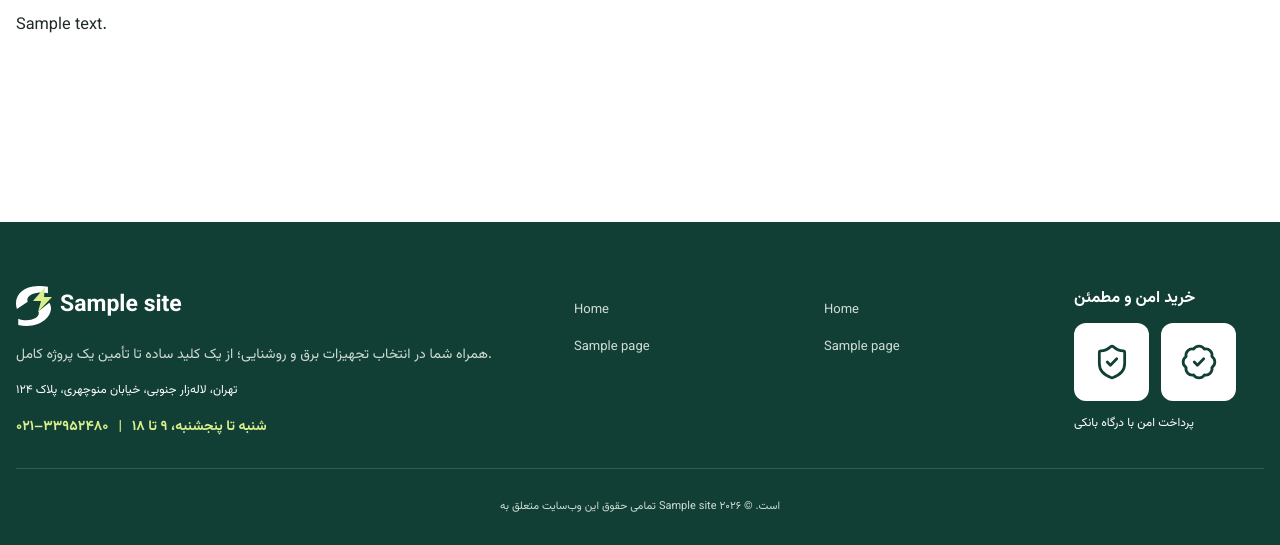
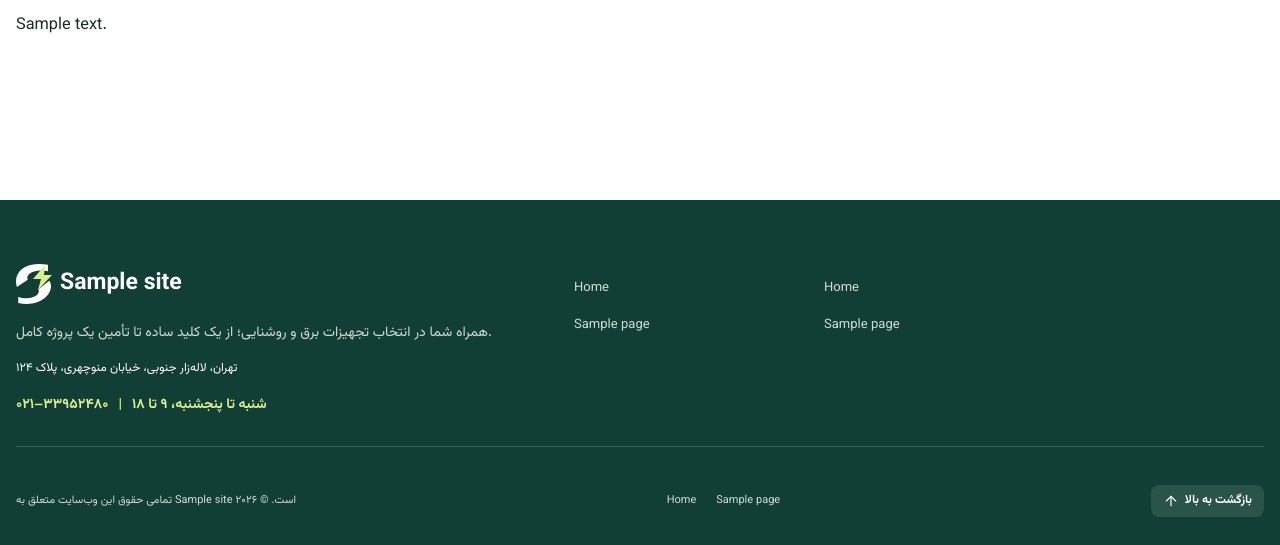
Before and after one commit to theywsin/samadi-electric, a WordPress theme: template samadi-electric/page.php in a window 1280 px wide. Shown: the part 255-800 px from the top of the page. Run offline with PHP 8.4 and a stand-in for WordPress, Linux system fonts and the light colour scheme; the site name, menu and one post (Sample post) are stand-ins, and other content is empty; some libraries are stand-ins or nearby versions.

Commit message:
Footer (Figma layout): legal links, back to top, hide placeholder trust seals
- Bottom bar gains an optional legal menu (new footer_legal location) and a
  back-to-top link (Customizer toggle), styled in the Figma footer palette.
- The trust-seal column shows placeholder seals only in the Customizer; visitors
  see the column only when real seal code is in the footer-trust widget area.
- Regenerate the POT file; document the new menu and seal behavior.

Co-Authored-By: Claude Opus 5.5 <noreply@anthropic.com>
Claude-Session: https://claude.ai/code/session_0132miQce2Zny2Np56GdYejP

```diff
--- a/samadi-electric/assets/css/layout.css
+++ b/samadi-electric/assets/css/layout.css
@@ -711,6 +711,62 @@
 	margin: 0;
 }
 
+.se-footer__bottom-row {
+	display: flex;
+	flex-wrap: wrap;
+	align-items: center;
+	justify-content: space-between;
+	gap: 10px 24px;
+}
+
+.se-footer__bottom-row::before {
+	flex-basis: 100%;
+}
+
+/* Copyright stays centered when it is the only item, as in the design. */
+.se-footer__bottom-row > .se-footer__copy:last-child {
+	flex: 1 1 auto;
+}
+
+.se-footer__legal-links {
+	display: flex;
+	flex-wrap: wrap;
+	justify-content: center;
+	gap: 4px 20px;
+	margin: 0;
+	padding: 0;
+	list-style: none;
+}
+
+.se-footer__legal a,
+.se-footer__copy a {
+	color: var(--se-on-dark);
+}
+
+.se-footer__legal a:hover,
+.se-footer__copy a:hover {
+	color: #fff;
+}
+
+.se-footer__top {
+	display: inline-flex;
+	align-items: center;
+	gap: 6px;
+	min-height: 32px;
+	padding: 4px 12px;
+	border-radius: var(--se-radius-sm);
+	background: rgba(255, 255, 255, 0.1);
+	color: #fff;
+	font-size: 12px;
+	font-weight: 700;
+	transition: background-color 0.2s var(--se-ease), color 0.2s var(--se-ease);
+}
+
+.se-footer__top:hover {
+	background: var(--se-accent);
+	color: var(--se-primary);
+}
+
 .se-contact {
 	margin: 0;
 	padding: 0;
@@ -974,6 +1030,15 @@
 		margin-block-end: 28px;
 	}
 
+	.se-footer__bottom-row {
+		flex-direction: column;
+	}
+
+	.se-footer__bottom-row::before {
+		flex-basis: auto;
+		align-self: stretch;
+	}
+
 	.se-main {
 		padding-block: 16px 32px;
 	}
--- a/samadi-electric/inc/customizer.php
+++ b/samadi-electric/inc/customizer.php
@@ -451,5 +451,6 @@ function samadi_customize_register( $wp_customize ) {
 	$add( 'footer_trust_title', 'samadi_footer', array( 'label' => __( 'عنوان ستون نمادهای اعتماد', 'samadi-electric' ) ) );
 	$add( 'footer_trust_text', 'samadi_footer', array( 'label' => __( 'متن زیر نمادهای اعتماد', 'samadi-electric' ) ) );
 	$add( 'footer_copyright', 'samadi_footer', array( 'label' => __( 'متن کپی‌رایت (خالی = پیش‌فرض)', 'samadi-electric' ) ), 'wp_kses_post' );
+	$add( 'footer_back_to_top', 'samadi_footer', array( 'type' => 'checkbox', 'label' => __( 'دکمه بازگشت به بالا', 'samadi-electric' ) ), 'samadi_sanitize_checkbox' );
 }
 add_action( 'customize_register', 'samadi_customize_register' );
--- a/samadi-electric/inc/helpers.php
+++ b/samadi-electric/inc/helpers.php
@@ -156,6 +156,7 @@ function samadi_defaults() {
 		'footer_trust_title'     => __( 'خرید امن و مطمئن', 'samadi-electric' ),
 		'footer_trust_text'      => __( 'پرداخت امن با درگاه بانکی', 'samadi-electric' ),
 		'footer_copyright'       => '',
+		'footer_back_to_top'     => true,
 	);
 
 	/**
--- a/samadi-electric/inc/icons-data.php
+++ b/samadi-electric/inc/icons-data.php
@@ -29,6 +29,7 @@ return array(
 	'map-pin' => '<path d="M20 10c0 4.993-5.539 10.193-7.399 11.799a1 1 0 0 1-1.202 0C9.539 20.193 4 14.993 4 10a8 8 0 0 1 16 0"/><circle cx="12" cy="10" r="3"/>',
 	'mail' => '<path d="m22 7-8.991 5.727a2 2 0 0 1-2.009 0L2 7"/><rect x="2" y="4" width="20" height="16" rx="2"/>',
 	'sliders-horizontal' => '<path d="M10 5H3"/><path d="M12 19H3"/><path d="M14 3v4"/><path d="M16 17v4"/><path d="M21 12h-9"/><path d="M21 19h-5"/><path d="M21 5h-7"/><path d="M8 10v4"/><path d="M8 12H3"/>',
+	'arrow-up' => '<path d="m5 12 7-7 7 7"/><path d="M12 19V5"/>',
 	'arrow-up-down' => '<path d="m21 16-4 4-4-4"/><path d="M17 20V4"/><path d="m3 8 4-4 4 4"/><path d="M7 4v16"/>',
 	'list' => '<path d="M3 5h.01"/><path d="M3 12h.01"/><path d="M3 19h.01"/><path d="M8 5h13"/><path d="M8 12h13"/><path d="M8 19h13"/>',
 	'grid-2x2' => '<path d="M12 3v18"/><path d="M3 12h18"/><rect x="3" y="3" width="18" height="18" rx="2"/>',
--- a/samadi-electric/inc/setup.php
+++ b/samadi-electric/inc/setup.php
@@ -59,10 +59,11 @@ function samadi_setup() {
 
 	register_nav_menus(
 		array(
-			'primary'     => __( 'منوی اصلی (هدر)', 'samadi-electric' ),
-			'mobile'      => __( 'منوی موبایل', 'samadi-electric' ),
-			'footer_shop' => __( 'فوتر: دسترسی سریع فروشگاه', 'samadi-electric' ),
-			'footer_help' => __( 'فوتر: راهنما و قوانین', 'samadi-electric' ),
+			'primary'      => __( 'منوی اصلی (هدر)', 'samadi-electric' ),
+			'mobile'       => __( 'منوی موبایل', 'samadi-electric' ),
+			'footer_shop'  => __( 'فوتر: دسترسی سریع فروشگاه', 'samadi-electric' ),
+			'footer_help'  => __( 'فوتر: راهنما و قوانین', 'samadi-electric' ),
+			'footer_legal' => __( 'فوتر: لینک‌های نوار پایین (قوانین، حریم خصوصی)', 'samadi-electric' ),
 		)
 	);
 
--- a/samadi-electric/template-parts/footer/site-footer.php
+++ b/samadi-electric/template-parts/footer/site-footer.php
@@ -111,6 +111,8 @@ $samadi_trust_text  = (string) samadi_option( 'footer_trust_text' );
 				?>
 			</div>
 
+			<?php // Seal placeholders appear only in the Customizer, so visitors never see seals the store does not hold. ?>
+			<?php if ( is_active_sidebar( 'footer-trust' ) || is_customize_preview() ) : ?>
 				<div class="se-footer__col se-footer__col--trust">
 					<?php if ( $samadi_trust_title ) : ?>
 						<h2 class="se-footer__title"><?php echo esc_html( $samadi_trust_title ); ?></h2>
@@ -127,11 +129,12 @@ $samadi_trust_text  = (string) samadi_option( 'footer_trust_text' );
 						<p class="se-footer__trust-text"><?php echo esc_html( $samadi_trust_text ); ?></p>
 					<?php endif; ?>
 				</div>
+			<?php endif; ?>
 		</div>
 	</div>
 
 	<div class="se-footer__bottom">
-		<div class="se-container">
+		<div class="se-container se-footer__bottom-row">
 			<p class="se-footer__copy">
 				<?php
 				if ( $samadi_copyright ) {
@@ -142,6 +145,26 @@ $samadi_trust_text  = (string) samadi_option( 'footer_trust_text' );
 				}
 				?>
 			</p>
+			<?php
+			if ( has_nav_menu( 'footer_legal' ) ) {
+				wp_nav_menu(
+					array(
+						'theme_location'       => 'footer_legal',
+						'container'            => 'nav',
+						'container_class'      => 'se-footer__legal',
+						'container_aria_label' => __( 'لینک‌های قوانین', 'samadi-electric' ),
+						'menu_class'           => 'se-footer__legal-links',
+						'depth'                => 1,
+					)
+				);
+			}
+			?>
+			<?php if ( samadi_option( 'footer_back_to_top' ) ) : ?>
+				<a class="se-footer__top" href="#se-page">
+					<?php samadi_icon( 'arrow-up', array( 'size' => 16 ) ); ?>
+					<?php esc_html_e( 'بازگشت به بالا', 'samadi-electric' ); ?>
+				</a>
+			<?php endif; ?>
 		</div>
 	</div>
 </footer>
```
Also changed, not shown: docs/01-installation.md (+1 -1 lines), docs/10-figma-redesign.md (+1 -1 lines), 1 other file. Lines whose indentation alone changed are shown as unchanged.
